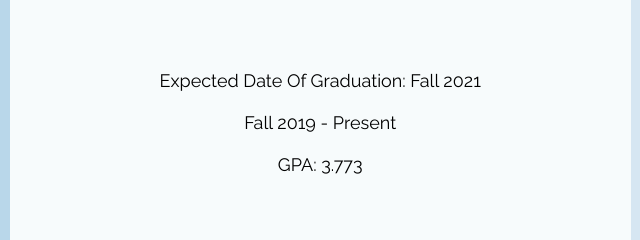
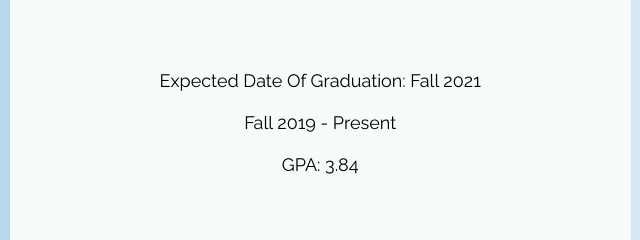
Before and after one commit to rod59/RodTheDev, a plain HTML site: page index.html in a window 1280 px wide. Shown: the part 686-926 px from the top of the page, 611-1251 px from the left. Drawn offline with Linux system fonts and the light colour scheme.

Commit message:
Update index.html
Updated UMD GPA

```diff
--- a/index.html
+++ b/index.html
@@ -97,7 +97,7 @@
         <h2>UMD</br> College Park</h2>
       </div>
       <div class="divider-section final-divider">
-        <p>Expected Date Of Graduation: Fall 2021</br></br> Fall 2019 - Present </br> </br>GPA: 3.773 </p>
+        <p>Expected Date Of Graduation: Fall 2021</br></br> Fall 2019 - Present </br> </br>GPA: 3.84 </p>
       </div>
       <div class="light-content-shadow">
       </div>
```
